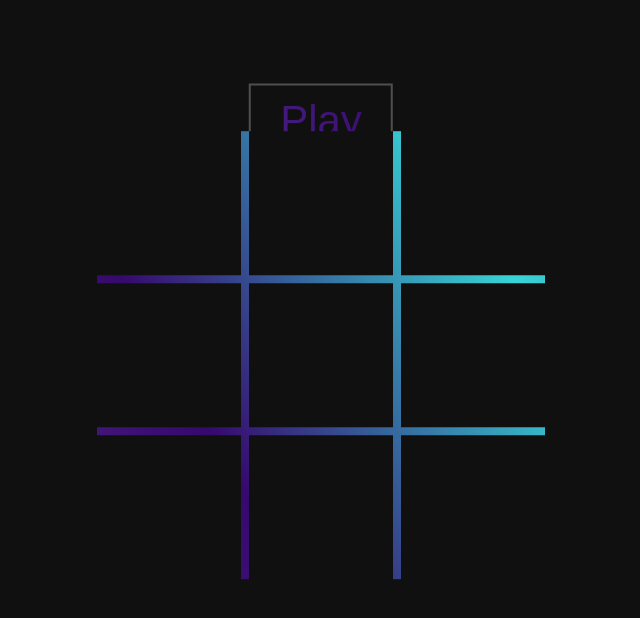
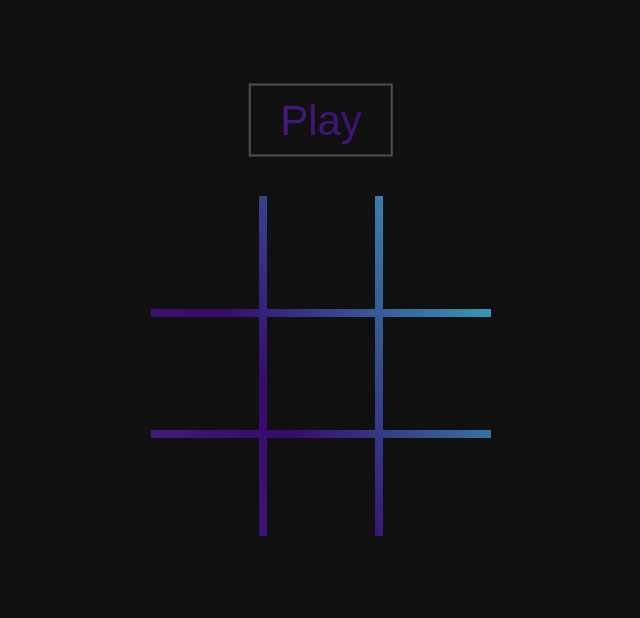
Before and after one commit to aSimpleUserOrSomeone/angular-tic-tac-toe, an Angular app: page / in a window 1280 px wide. Shown: the top 618 px of the page, without its empty margins (319-959 px from the left). Built offline with nearby package versions, Linux system fonts and the light colour scheme.

Commit message:
Minimax sraken

```diff
--- a/src/app/components/game-grid/game-grid.component.css
+++ b/src/app/components/game-grid/game-grid.component.css
@@ -1,7 +1,10 @@
 .grid {
   display: grid;
-  grid-template-columns: repeat(3, 18vmin);
-  grid-template-rows: repeat(3, 18vmin);
+  width: 50vmin;
+  max-width: 340px;
+  aspect-ratio: 1;
+  grid-template-columns: repeat(3, 1fr);
+  grid-template-rows: repeat(3, 1fr);
   gap: 1vmin;
   position: relative;
   overflow: hidden;
@@ -30,7 +33,7 @@
 
 .cover {
   z-index: 0;
-  content: "";
+  content: '';
   position: absolute;
   left: -310%;
   top: -310%;
--- a/src/app/components/game-grid/game-grid.component.ts
+++ b/src/app/components/game-grid/game-grid.component.ts
@@ -86,8 +86,10 @@ export class GameGridComponent {
     this.animationInProgress = !this.animationInProgress;
     setTimeout(() => {
       this.animationInProgress = !this.animationInProgress;
+    }, 1000);
+    setTimeout(() => {
       if (this.whoseTurn == this.ai) this.aiMakeMove();
-    }, 999);
+    }, 1001);
   }
 
   checkBoardState(board: Array<string | number>): string {
@@ -127,7 +129,6 @@ export class GameGridComponent {
     ) {
       this.animationToggle();
       setTimeout(() => {
-        console.log(`whose turn: ${this.whoseTurn}`);
         this.gridValues.splice(idSquare, 1, this.whoseTurn);
         this.xTurn = !this.xTurn;
         this.gameState = this.checkBoardState(this.gridValues);
@@ -182,7 +183,7 @@ export class GameGridComponent {
       var bestScore = -1000;
       for (let i = 0; i < moves.length; i++) {
         if (moves[i].score! > bestScore) {
-          bestScore = moves[i].score as number;
+          bestScore = (moves[i].score as number) - emptySquares.length;
           bestMove = moves[i];
         }
       }
@@ -190,13 +191,12 @@ export class GameGridComponent {
       var bestScore: number = 1000;
       for (let i = 0; i < moves.length; i++) {
         if (moves[i].score! < bestScore) {
-          bestScore = moves[i].score as number;
+          bestScore = (moves[i].score as number) + emptySquares.length;
           bestMove = moves[i];
         }
       }
     }
 
-    // console.log(moves);
     return bestMove;
   };
 
@@ -204,6 +204,6 @@ export class GameGridComponent {
     console.log('AI move');
     const squareID: number = this.minimax(this.gridValues, this.ai)
       .index as number;
-    this.makeMove(squareID)
-    }
+    this.makeMove(squareID);
+  }
 }
--- a/src/styles.css
+++ b/src/styles.css
@@ -1,4 +1,4 @@
-@import url("https://fonts.googleapis.com/css2?family=Chakra+Petch&display=swap");
+@import url('https://fonts.googleapis.com/css2?family=Chakra+Petch&display=swap');
 :root {
   /* gradient here */
   --light-blue: #37d5d6;
@@ -9,7 +9,7 @@
   --dark-red: #b82e1f;
   --light-gray: #f3e6e8;
   --medium-gray: #e9ccba;
-  --dark-gray: #29314a;
+  --dark-gray: #8b9bcc;
   --w: 80vw;
   --degrees: 60deg;
   --sinus: 0.866;
@@ -59,5 +59,5 @@ app-root {
 
 body {
   background-color: #101010;
-  font-family: "Chakra Petch", sans-serif;
+  font-family: 'Chakra Petch', sans-serif;
 }
```
